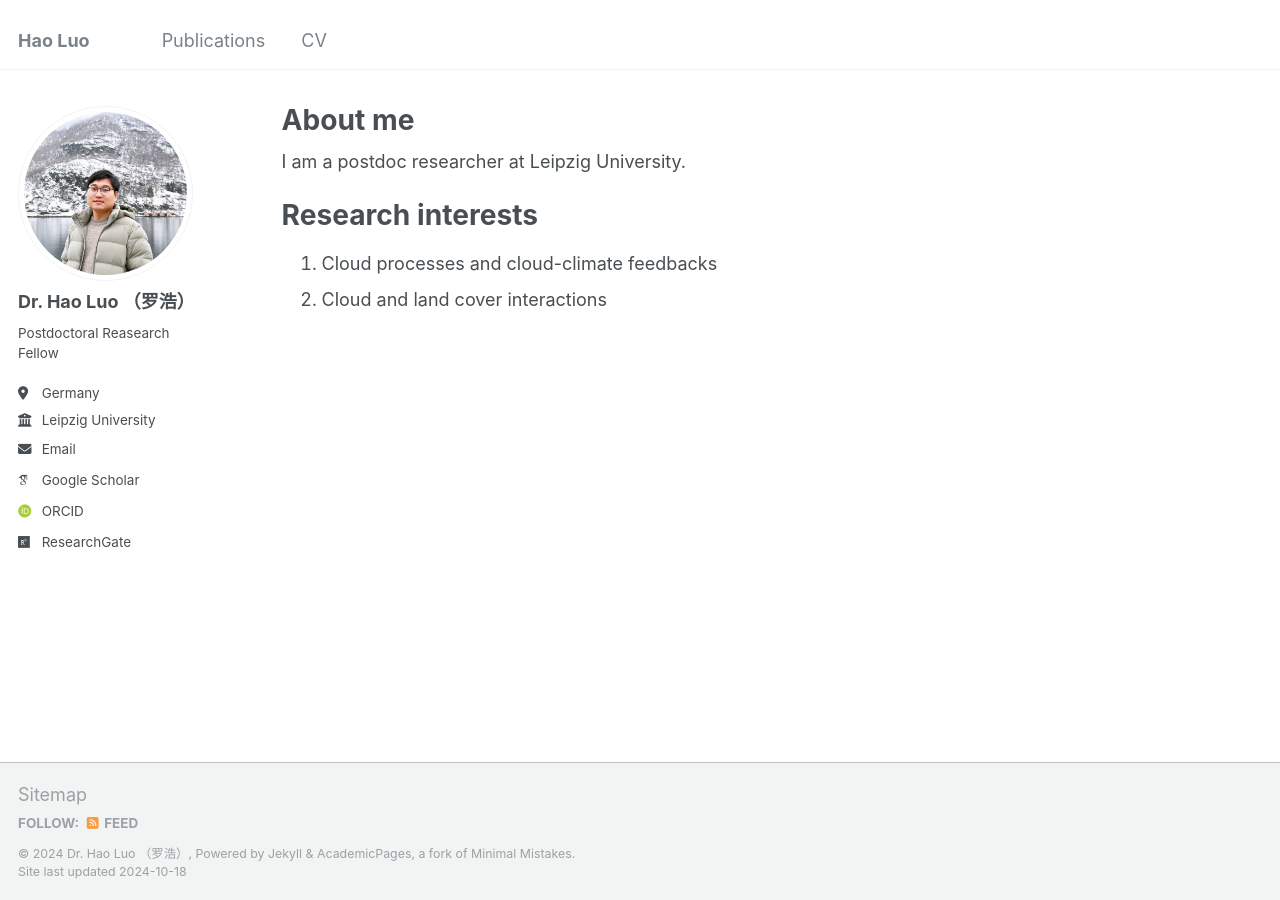
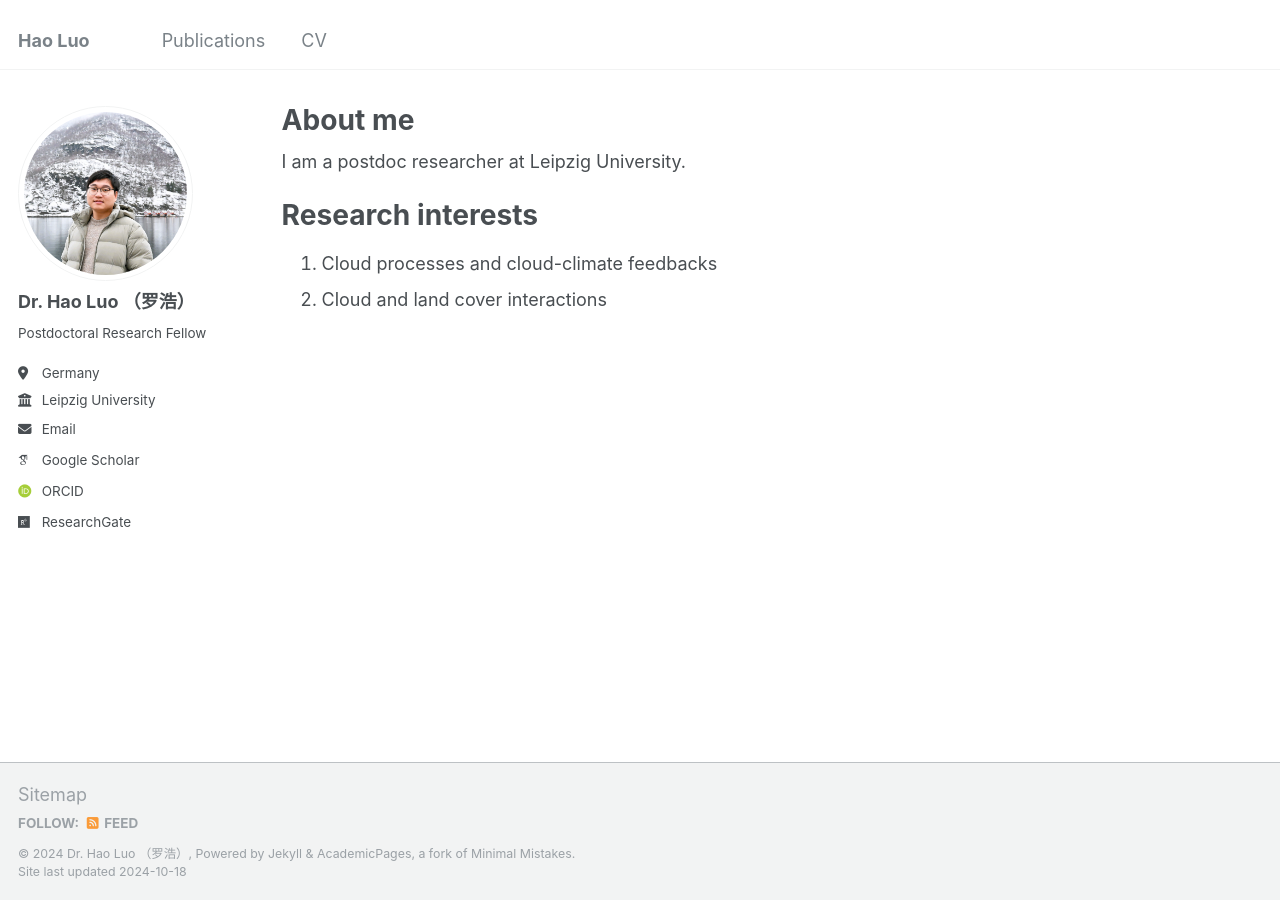
Before and after one commit to haoluo-atmos/haoluo-atmos.github.io, a Jekyll site: the page built from _pages/about.md, in a window 1280 px wide. Built offline with Jekyll 4.4.1, drawn with Linux system fonts in a browser that asks for light colours; some web fonts are replaced.

Commit message:
Update _config.yml

```diff
--- a/_config.yml
+++ b/_config.yml
@@ -24,7 +24,7 @@ author:
   avatar           : "profile-hl.jpg"
   name             : "Dr. Hao Luo （罗浩）"
   pronouns         : # example: "she/her"
-  bio              : "Postdoctoral Reasearch Fellow"
+  bio              : "Postdoctoral Research Fellow"
   location         : "Germany"
   employer         : "Leipzig University"
   uri              : # URL
```
